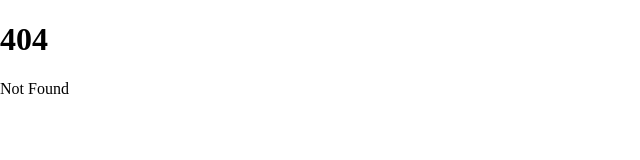
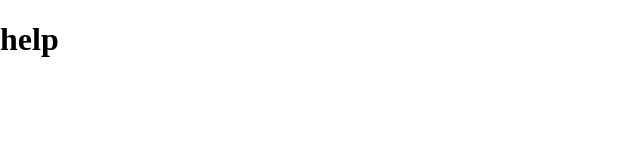
Before and after one commit to mihiraggarwal/game-practical, a SvelteKit app in the folder client/: page /help in a window 1280 px wide. Before the commit this address had no page. Shown: the top 160 px of the page, without its empty margins (0-640 px from the left). Built offline with nearby package versions, Linux system fonts and the light colour scheme.

Commit message:
fix: missing page

```diff
--- /dev/null
+++ b/client/src/routes/help/+page.svelte
@@ -0,0 +1 @@
+<h1>help</h1>
```
